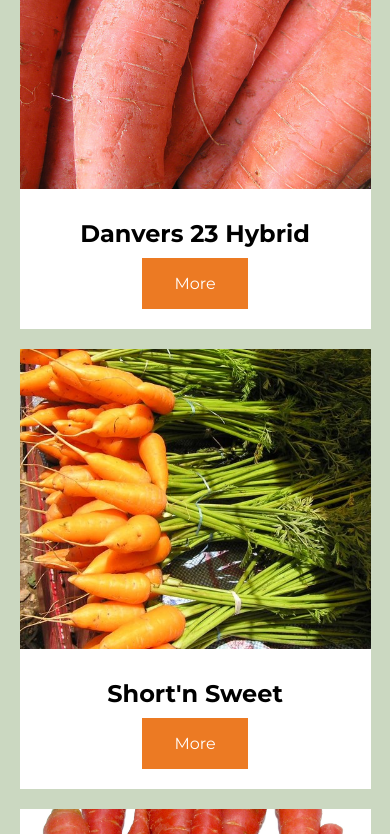
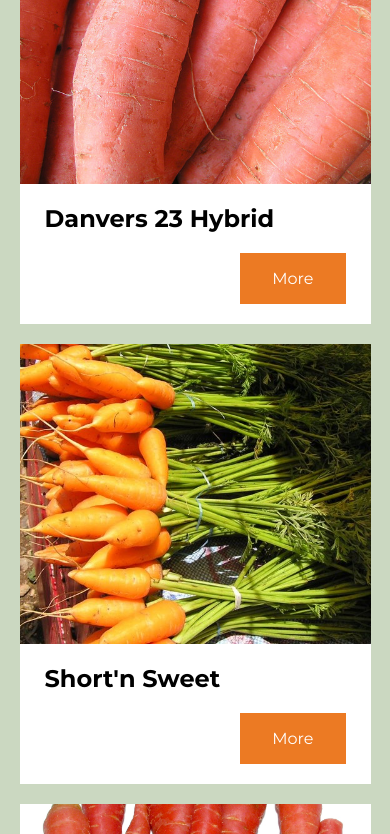
Before and after one commit to iQ-University/carrot-store-challenge, a plain HTML site: page html/products.html in a window 390 px wide. Shown: the part 1166-2000 px from the top of the page. Drawn offline with Linux system fonts and the light colour scheme; files whose address does not match are found by name.

Commit message:
modified product list grid system

```diff
--- a/html/products.html
+++ b/html/products.html
@@ -56,7 +56,9 @@
             <img src="../img/product2.jpg" alt="" />
           </div>
           <div class="product-description">
+            <!-- <div class="title"><h2>Yaya Hybrid</h2></div> -->
             <h2>Yaya Hybrid</h2>
+            <div class="button">
               <a
                 href="./details.html"
                 class="btn"
@@ -66,12 +68,14 @@
               >
             </div>
           </div>
+        </div>
         <div class="flex-item">
           <div class="product-img">
             <img src="../img/product1.jpg" alt="" />
           </div>
           <div class="product-description">
             <h2>Sugarsnax Hybrid</h2>
+            <div class="button">
               <a
                 href="./details.html"
                 class="btn"
@@ -81,12 +85,14 @@
               >
             </div>
           </div>
+        </div>
         <div class="flex-item">
           <div class="product-img">
             <img src="../img/product3.jpg" alt="" />
           </div>
           <div class="product-description">
             <h2>Danvers 23 Hybrid</h2>
+            <div class="button">
               <a
                 href="./details.html"
                 class="btn"
@@ -96,12 +102,14 @@
               >
             </div>
           </div>
+        </div>
         <div class="flex-item">
           <div class="product-img">
             <img src="../img/product4.jpg" alt="" />
           </div>
           <div class="product-description">
             <h2>Short'n Sweet</h2>
+            <div class="button">
               <a
                 href="./details.html"
                 class="btn"
@@ -111,12 +119,14 @@
               >
             </div>
           </div>
+        </div>
         <div class="flex-item">
           <div class="product-img">
             <img src="../img/product5.jpg" alt="" />
           </div>
           <div class="product-description">
             <h2>Caracas Red</h2>
+            <div class="button">
               <a
                 href="./details.html"
                 class="btn"
@@ -126,6 +136,8 @@
               >
             </div>
           </div>
+        </div>
+        <!-- empty one -->
         <div class="flex-item"></div>
       </div>
     </div>
--- a/scripts/script.js
+++ b/scripts/script.js
@@ -17,6 +17,7 @@ const display = () => {
         </div>
         <div class="product-right">
           <div class="description">
+          // check on these ids
             <h3 id="prod-title">
               ${el.name}
             </h3>
--- a/styles/styles.css
+++ b/styles/styles.css
@@ -95,9 +95,9 @@ nav ul li a {
   align-items: center;
 }
 
-.try {
+/* .try {
   display: flex;
-}
+} */
 
 .nav-logo {
   color: white;
@@ -159,18 +159,12 @@ footer {
   display: flex;
   justify-content: space-between;
   flex-wrap: wrap;
-  margin: 45px 0;
+  margin: 40px 0;
 }
 
 .flex-item {
   width: 30%;
-  line-height: 50px;
-  margin: 10px 0;
-}
-
-.product-img {
-  width: 100%;
-  height: 100%;
+  margin: 10px 0px;
 }
 
 .product-img img {
@@ -182,10 +176,20 @@ footer {
 .product-description {
   padding: 20px 25px;
   background-color: #ffffff;
+  display: flex;
+  flex-wrap: wrap;
 }
 
-.product-description .btn {
-  margin-left: 70%;
+.product-description h2 {
+  width: 100%;
+  font-size: 150%;
+  margin-bottom: 20px;
+}
+
+.product-description .button {
+  width: 100%;
+  display: flex;
+  justify-content: flex-end;
 }
 
 /* Search bar ---------------------------------------> */
@@ -232,6 +236,7 @@ footer {
 
 /* Product details ----------------------------------> */
 .product-details {
+  margin-top: 50px;
   display: flex;
   justify-content: space-between;
 }
@@ -277,7 +282,48 @@ footer {
   border-radius: 50%;
 }
 
-/* Mobile responsive -----------------------------------------------------------> */
+/* Responsive -----------------------------------------------------------> */
+/* Tablet -------------------------------------> */
+@media only screen and (max-width: 1025px) {
+  /* Product List */
+  .flex-container {
+    display: flex;
+    justify-content: space-between;
+    flex-wrap: wrap;
+    margin: 40px 0;
+  }
+
+  .flex-item {
+    width: 45%;
+    margin: 10px 0px;
+  }
+
+  .product-img img {
+    width: 100%;
+    height: 300px;
+    object-fit: cover;
+  }
+
+  .product-description {
+    padding: 20px 25px;
+    background-color: #ffffff;
+    display: flex;
+    flex-wrap: wrap;
+  }
+
+  .product-description h2 {
+    width: 100%;
+    font-size: 150%;
+    /* margin-bottom: 20px; */
+  }
+
+  .product-description .button {
+    width: 100%;
+    display: flex;
+    justify-content: flex-end;
+  }
+}
+/* Mobile -----------------------------------> */
 @media only screen and (max-width: 700px) {
   /* Landing ----------> */
   .landing-container {
@@ -306,27 +352,23 @@ footer {
   }
   .hamburger {
     display: block;
+    padding: 23px 32px;
   }
   .hamburger:hover {
     cursor: pointer;
+    background-color: #333a3e;
+    transition: 300ms;
   }
   /* Produtc List ----------> */
   .search-bar {
     display: none;
   }
 
-  .flex-container {
-    flex-direction: column;
+  .flex-item {
+    width: 100%;
+    margin: 10px 0px;
   }
 
-  .flex-item {
-    width: 100%;
-    text-align: center;
-  }
-
-  .flex-item .btn {
-    margin: 0;
-  }
   /* Product details -----------> */
   .product-details {
     flex-direction: column;
```
Also changed, not shown: html/details.html (+0 -1 lines). Lines whose indentation alone changed are shown as unchanged.
